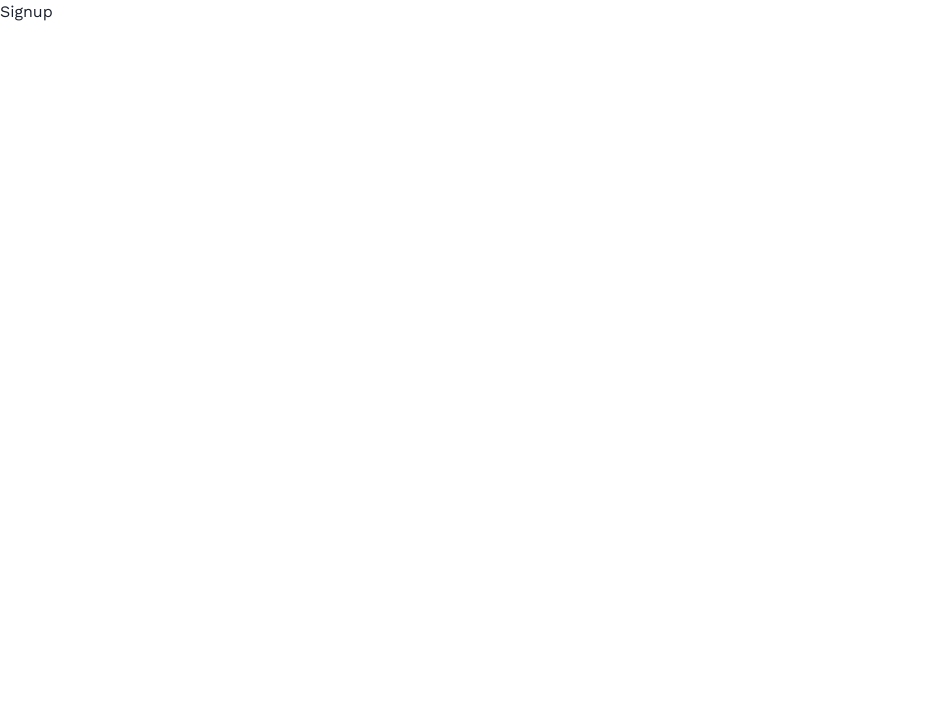
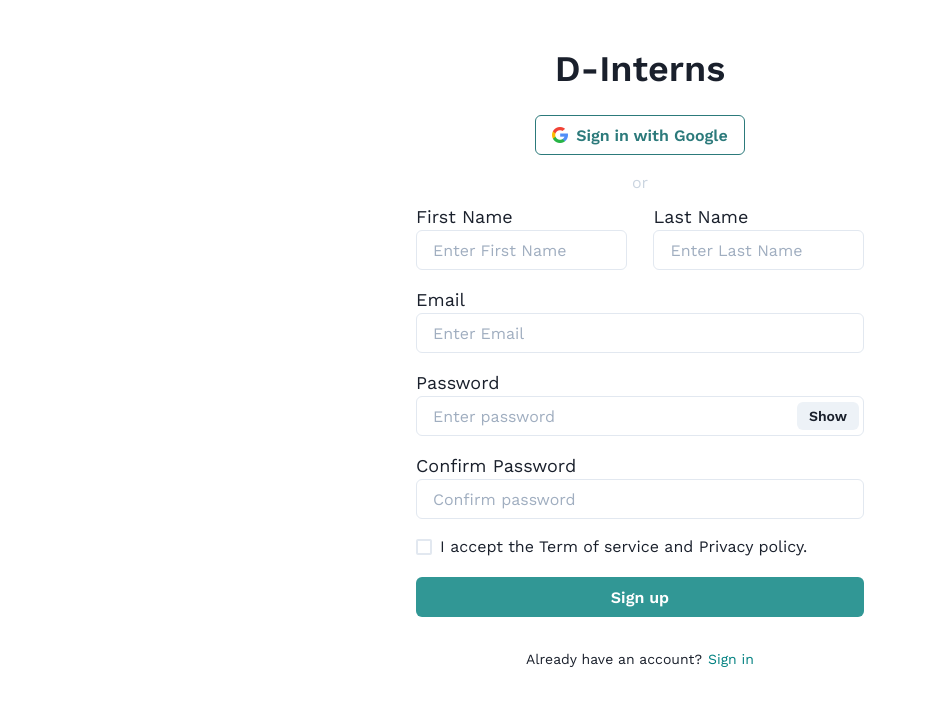
Before and after one commit to obimike/react-base, a React (Create React App) app: page /signup in a window 1280 px wide. Shown: the top 706 px of the page, without its empty margins (0-926 px from the left). Built offline with nearby package versions, Linux system fonts and the light colour scheme.

Commit message:
first commit

```diff
--- a/src/pages/Signin.jsx
+++ b/src/pages/Signin.jsx
@@ -51,8 +51,8 @@ function Signin() {
 	return (
 		<Flex height="100vh">
 			<Container p="8" maxW="lg" mt="8">
-				<VStack>
-					<Heading as="h3" size="xl" mb="8">
+				<VStack mb="2">
+					<Heading as="h3" size="xl" mb="4">
 						D-Interns
 					</Heading>
 					<Button
@@ -62,9 +62,11 @@ function Signin() {
 					>
 						Sign in with Google
 					</Button>
-					<Text fontSize="md" my="2">
-						or
-					</Text>
+					<Flex mt="2" justifyContent="space-between">
+						<Text fontSize="md" mt="2" color="gray.300">
+							or
+						</Text>
+					</Flex>
 				</VStack>
 
 				<form onSubmit={formik.handleSubmit}>
@@ -87,7 +89,7 @@ function Signin() {
 					<Box mb="4">
 						<Text fontSize="lg">Password</Text>
 						<InputGroup size="md">
-                            <Input
+							<Input
 								pr="4.5rem"
 								type={showPassword ? "text" : "password"}
 								placeholder="Enter password"
--- a/src/pages/Signup.jsx
+++ b/src/pages/Signup.jsx
@@ -1,11 +1,214 @@
-import React from 'react'
+import { useState } from "react";
+import { Link as RouterLink } from "react-router-dom";
+import {
+	Container,
+	Box,
+	Button,
+	Text,
+	VStack,
+	Input,
+	Flex,
+	Checkbox,
+	Heading,
+	InputGroup,
+	InputRightElement,
+	Image,
+	Center,
+	Link,
+} from "@chakra-ui/react";
 
-function Signup() {
-    return (
-        <div>
-            Signup
-        </div>
-    )
+import * as Yup from "yup";
+import { useFormik } from "formik";
+import GoogleIcon from "../assets/images/search.png";
+
+const validationSchema = Yup.object({
+	firstName: Yup.string("Enter your First Name!").required(
+		"First Name is required!",
+	),
+	lastName: Yup.string("Enter your Last Name").required(
+		"Last Name is required!",
+	),
+	email: Yup.string("Enter your email")
+		.email("Enter a valid email")
+		.required("Email is required!"),
+	password: Yup.string("Enter your password")
+		.min(8, "Password should be of minimum 8 characters length")
+		.required("Password is required!"),
+	confirm_password: Yup.string()
+		.oneOf([Yup.ref("password"), null], "Passwords must match")
+		.required("Confirm Password is required"),
+	terms: Yup.bool().oneOf([true], "Accept Terms & Conditions is required"),
+});
+
+function SignUp() {
+	const [showPassword, setShowPassword] = useState(false);
+	const [signupError, setsignupError] = useState([""]);
+
+	const handleShowPassword = () => setShowPassword(!showPassword);
+
+	const formik = useFormik({
+		initialValues: {
+			firstName: "",
+			lastName: "",
+			email: "",
+			password: "",
+			confirm_password: "",
+			terms: false,
+		},
+		validationSchema: validationSchema,
+		onSubmit: (values) => {
+			alert(JSON.stringify(values, null, 2));
+		},
+	});
+
+	return (
+		<Flex>
+			<Container p="8" maxW="lg" mt="4">
+				<VStack mb="2">
+					<Heading as="h3" size="xl" mb="4">
+						D-Interns
+					</Heading>
+					<Button
+						leftIcon={<Image src={GoogleIcon} w="4" alt="" />}
+						colorScheme="teal"
+						variant="outline"
+					>
+						Sign in with Google
+					</Button>
+					<Flex mt="2" justifyContent="space-between">
+						<Text fontSize="md" mt="2" color="gray.300">
+							or
+						</Text>
+					</Flex>
+				</VStack>
+
+				<form onSubmit={formik.handleSubmit}>
+					<Flex mb="4" justifyContent="space-between">
+						<Box w="47%">
+							<Text fontSize="lg">First Name</Text>
+							<Input
+								type="text"
+								name="firstName"
+								placeholder="Enter First Name"
+								onChange={formik.handleChange}
+								onBlur={formik.handleBlur}
+								value={formik.values.firstName}
+							/>
+							{formik.touched.firstName && formik.errors.firstName ? (
+								<Text fontSize="sm" style={{ color: "red" }}>
+									{formik.errors.firstName}
+								</Text>
+							) : null}
+						</Box>
+						<Box w="47%">
+							<Text fontSize="lg">Last Name</Text>
+							<Input
+								type="text"
+								name="lastName"
+								placeholder="Enter Last Name"
+								onChange={formik.handleChange}
+								onBlur={formik.handleBlur}
+								value={formik.values.lastName}
+							/>
+							{formik.touched.lastName && formik.errors.lastName ? (
+								<Text fontSize="sm" style={{ color: "red" }}>
+									{formik.errors.lastName}
+								</Text>
+							) : null}
+						</Box>
+					</Flex>
+					<Box mb="4">
+						<Text fontSize="lg">Email</Text>
+						<Input
+							type="email"
+							name="email"
+							placeholder="Enter Email"
+							onChange={formik.handleChange}
+							onBlur={formik.handleBlur}
+							value={formik.values.email}
+						/>
+						{formik.touched.email && formik.errors.email ? (
+							<Text fontSize="sm" style={{ color: "red" }}>
+								{formik.errors.email}
+							</Text>
+						) : null}
+					</Box>
+
+					<Box mb="4">
+						<Text fontSize="lg">Password</Text>
+						<InputGroup size="md">
+							<Input
+								pr="4.5rem"
+								type={showPassword ? "text" : "password"}
+								placeholder="Enter password"
+								name="password"
+								value={formik.values.password}
+								onChange={formik.handleChange}
+								onBlur={formik.handleBlur}
+								autoComplete="true"
+							/>
+							<InputRightElement width="4.5rem">
+								<Button h="1.75rem" size="sm" onClick={handleShowPassword}>
+									{showPassword ? "Hide" : "Show"}
+								</Button>
+							</InputRightElement>
+						</InputGroup>
+						{formik.touched.password && formik.errors.password ? (
+							<Text fontSize="sm" style={{ color: "red" }}>
+								{formik.errors.password}
+							</Text>
+						) : null}
+					</Box>
+					<Box mb="4">
+						<Text fontSize="lg">Confirm Password</Text>
+						<Input
+							type={showPassword ? "text" : "password"}
+							placeholder="Confirm password"
+							name="confirm_password"
+							value={formik.values.confirm_password}
+							onChange={formik.handleChange}
+							onBlur={formik.handleBlur}
+							autoComplete="true"
+						/>
+						{formik.touched.confirm_password &&
+						formik.errors.confirm_password ? (
+							<Text fontSize="sm" style={{ color: "red" }}>
+								{formik.errors.confirm_password}
+							</Text>
+						) : null}
+					</Box>
+					<Flex my="2" justifyContent="space-between">
+						<Checkbox
+							name="terms"
+							value={formik.values.terms}
+							onChange={formik.handleChange}
+							fontSize="sm"
+						>
+							{formik.touched.terms && formik.errors.terms ? (
+								<Text fontSize="sm" style={{ color: "red" }}>
+									{formik.errors.terms}
+								</Text>
+							) : (
+								"I accept the Term of service and Privacy policy."
+							)}
+						</Checkbox>
+					</Flex>
+					<Button type="submit" colorScheme="teal" w="100%" mt="2.5">
+						Sign up
+					</Button>
+				</form>
+
+				<Center mt="8">
+					<Text fontSize="sm" mr="1.5">
+						Already have an account?
+					</Text>
+					<Link as={RouterLink} to="/signin" fontSize="sm" color="teal">
+						Sign in
+					</Link>
+				</Center>
+			</Container>
+		</Flex>
+	);
 }
 
-export default Signup
+export default SignUp;
```
Also changed, not shown: package.json (+18 -2 lines).
